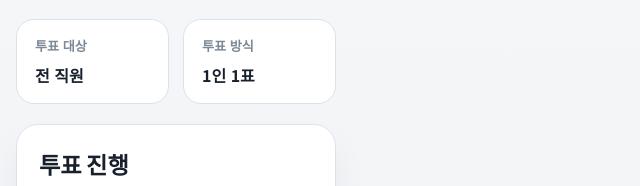
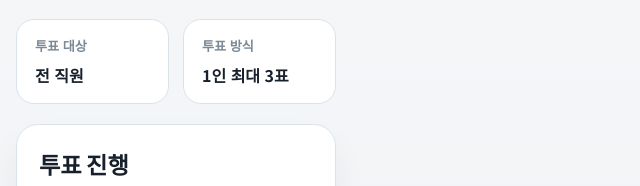
Before and after one commit to cba2440-creator/AI-, a website: page index.html in a window 1280 px wide. Shown: the part 321-507 px from the top of the page, 0-640 px from the left. Drawn offline with Linux system fonts and the light colour scheme; no server answers.

Commit message:
Update vote method label

```diff
--- a/index.html
+++ b/index.html
@@ -41,7 +41,7 @@
             </div>
             <div>
               <span class="meta__label">투표 방식</span>
-              <strong>1인 1표</strong>
+              <strong>1인 최대 3표</strong>
             </div>
           </div>
         </section>
```
